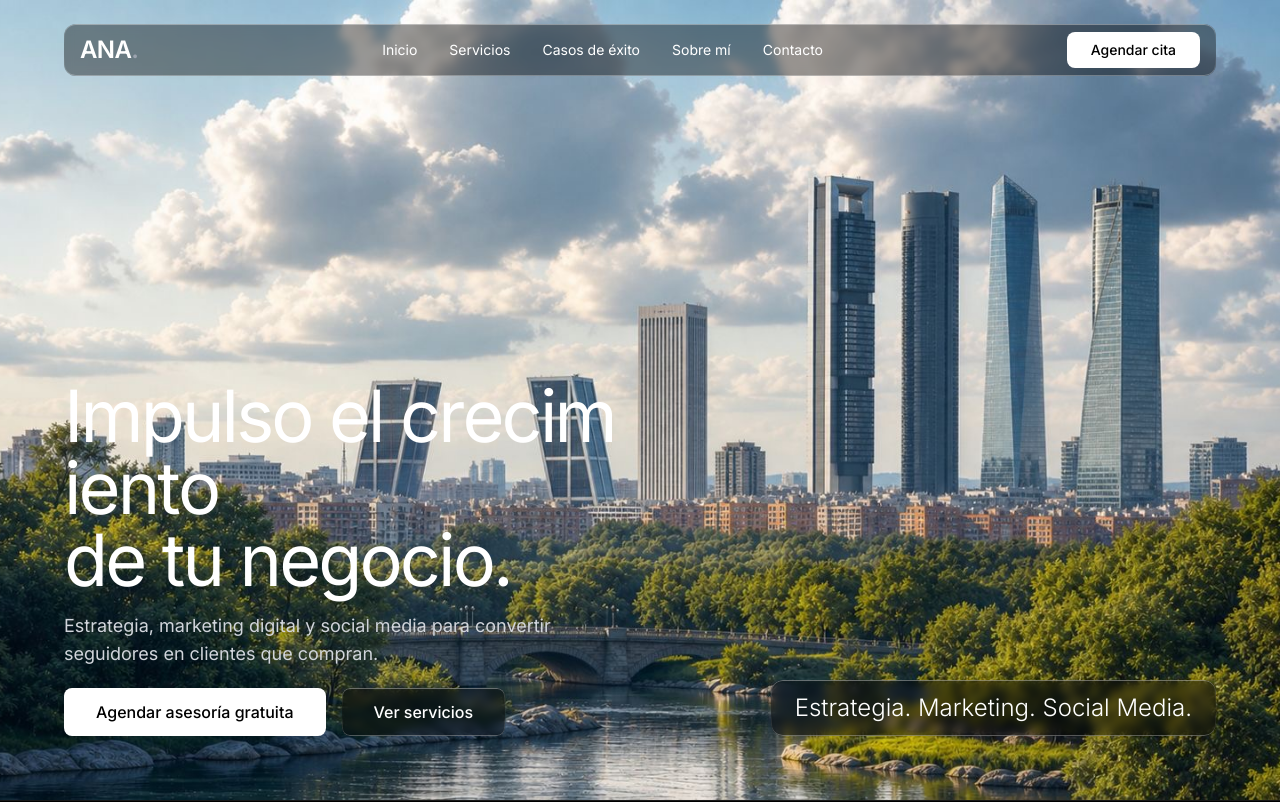
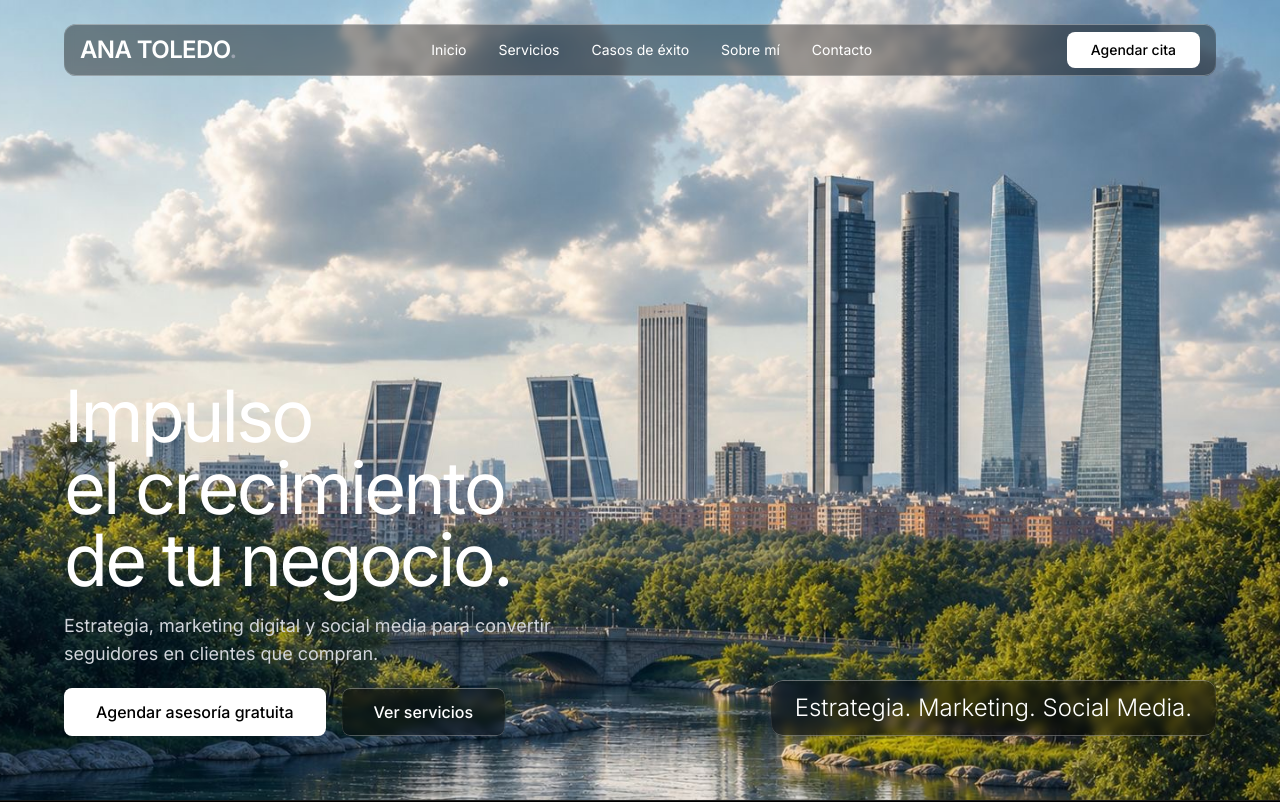
Before and after one commit to AnniezPt/Ana-Toledo, a React (Vite) app: page / in a window 1280 px wide. Shown: the top 802 px of the page. Built offline with nearby package versions, Linux system fonts and the light colour scheme.

Commit message:
Logo to ANA TOLEDO and split heading into 3 lines

```diff
--- a/src/components/Hero.tsx
+++ b/src/components/Hero.tsx
@@ -28,7 +28,7 @@ export default function Hero() {
           <div className="lg:grid lg:grid-cols-2 lg:items-end gap-8">
             <div>
               <AnimatedHeading
-                text={'Impulso el crecimiento\nde tu negocio.'}
+                text={'Impulso\nel crecimiento\nde tu negocio.'}
                 className="text-4xl md:text-5xl lg:text-6xl xl:text-7xl font-normal mb-4"
                 style={{ letterSpacing: '-0.04em' }}
               />
--- a/src/components/Navbar.tsx
+++ b/src/components/Navbar.tsx
@@ -15,8 +15,8 @@ export default function Navbar() {
   return (
     <div className="px-6 md:px-12 lg:px-16 pt-6 relative z-20">
       <nav className="liquid-glass rounded-xl px-4 py-2 flex items-center justify-between">
-        <a href="#inicio" className="text-2xl font-semibold tracking-tight">
-          ANA<span className="text-gray-400">.</span>
+        <a href="#inicio" className="text-xl md:text-2xl font-semibold tracking-tight whitespace-nowrap">
+          ANA TOLEDO<span className="text-gray-400">.</span>
         </a>
 
         <div className="hidden md:flex items-center gap-8">
```
